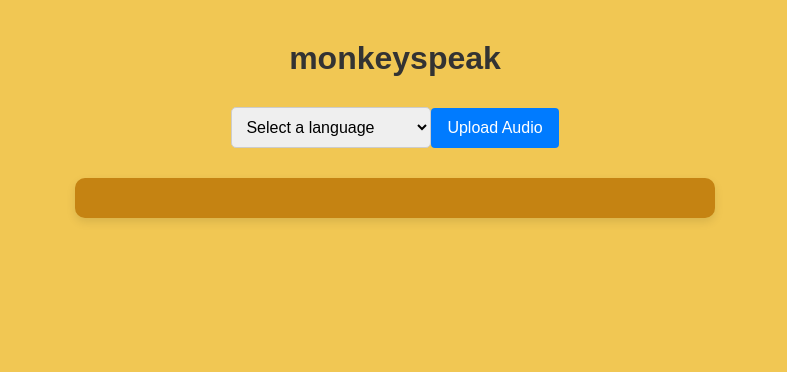
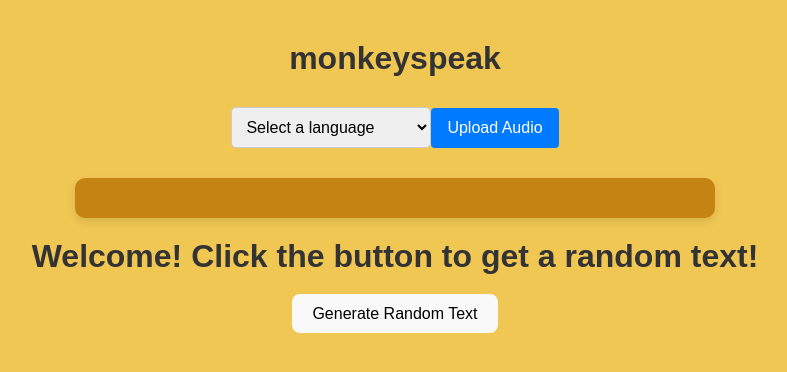
Before and after one commit to alexanderhu77/HOTH_Language_App, a React (Vite) app in the folder language-app/: page / in a window 1280 px wide. Shown: the top 372 px of the page, without its empty margins (245-1032 px from the left). Built offline with nearby package versions, Linux system fonts and the light colour scheme.

Commit message:
readded composition

```diff
--- a/language-app/src/App.jsx
+++ b/language-app/src/App.jsx
@@ -60,6 +60,7 @@ function App() {
         />
       ))}
     </div>
+    <CompositionPage/>
   </div>
   );
 }
```
